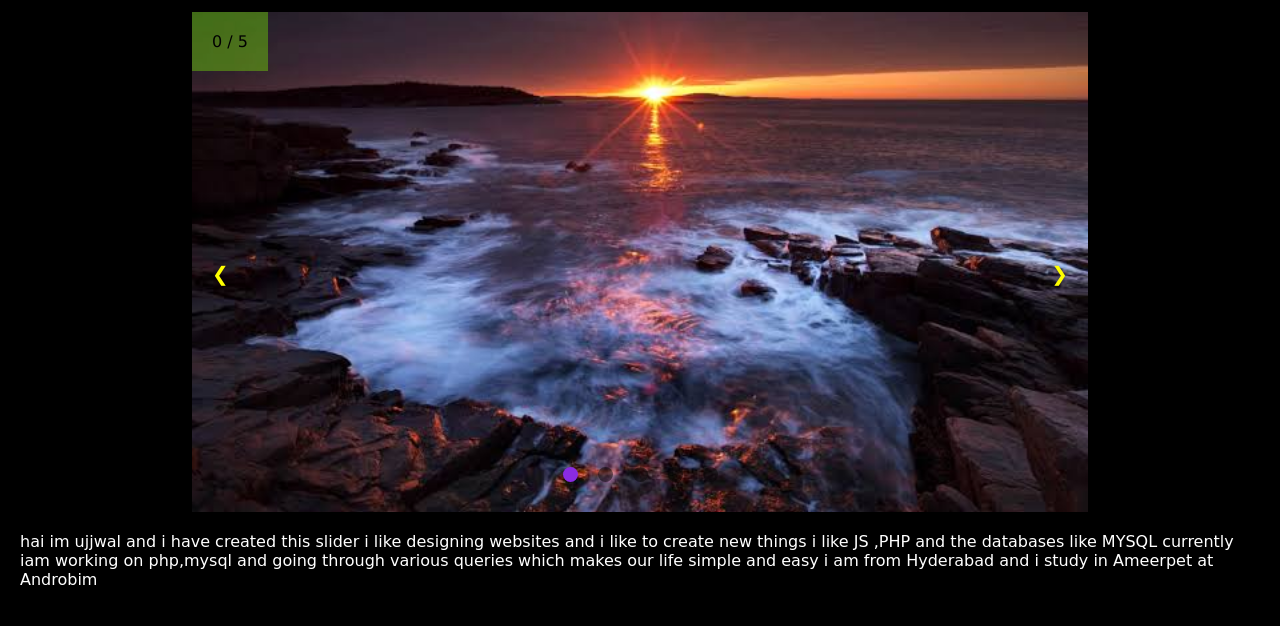
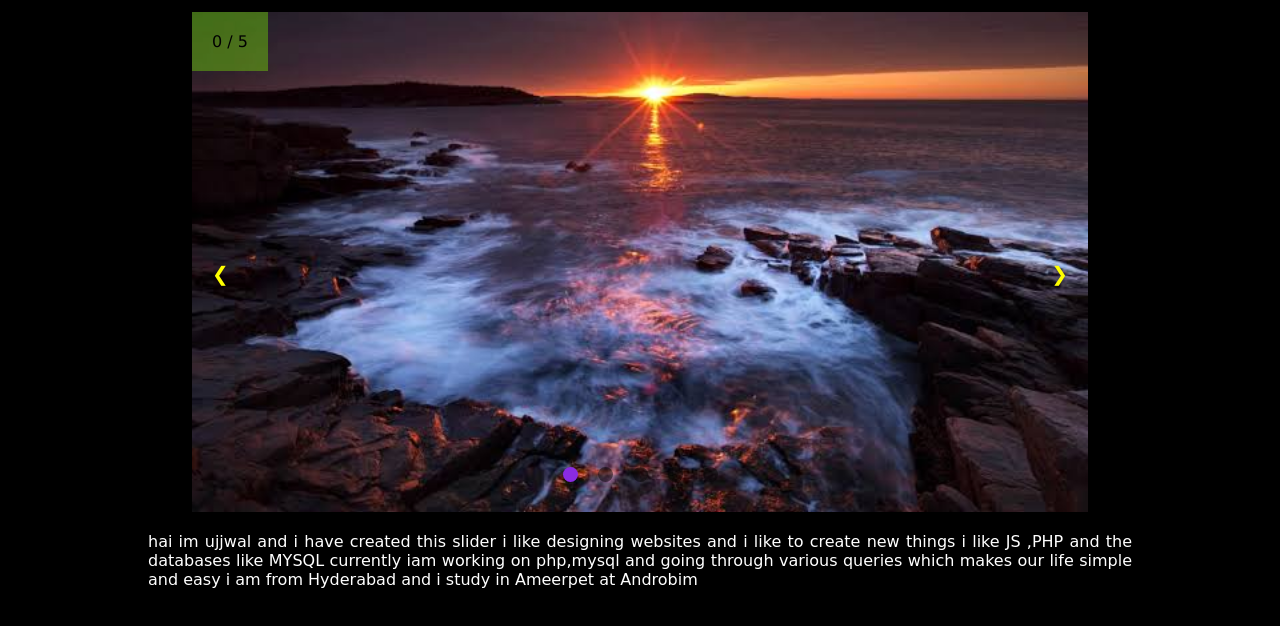
Before and after one commit to ujjwal021/web105, a plain HTML site: page july19/index1.html in a window 1280 px wide. Shown: the part 68-694 px from the top of the page. Drawn offline with Linux system fonts and the light colour scheme; a web font is replaced by a local one.

Commit message:
changes done

```diff
--- a/july19/index1.html
+++ b/july19/index1.html
@@ -86,6 +86,7 @@
             padding: 20px;
             font-family: 'Palette Mosaic', cursive;
             color: white;
+            text-align:justify;
 
         }
 
@@ -272,7 +273,7 @@
 
     </div>
 
-    <div class="text">
+    <div class="text" style="width: 80%; margin: auto;">
         <p>hai im ujjwal and i have created this slider
             i like designing websites and i like to create new things
             i like JS ,PHP and the databases like MYSQL
```
